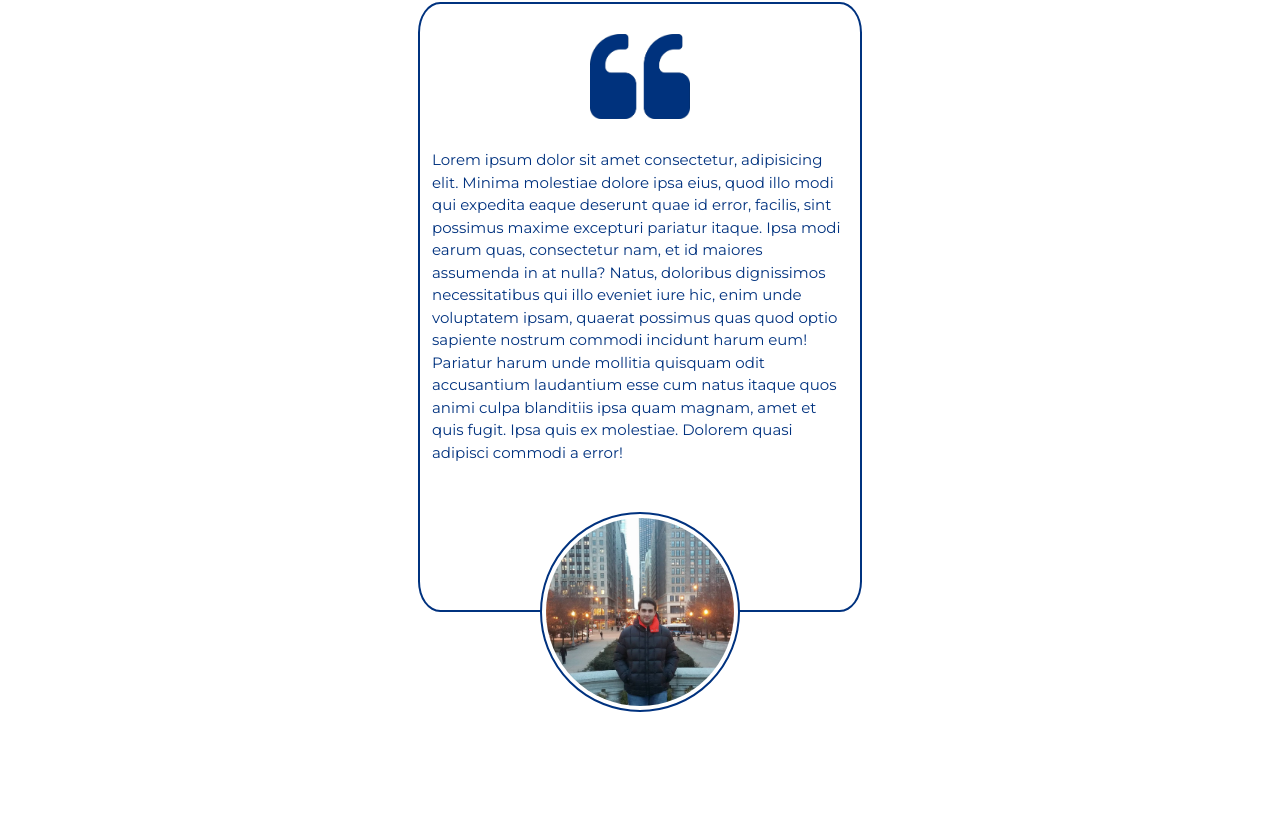
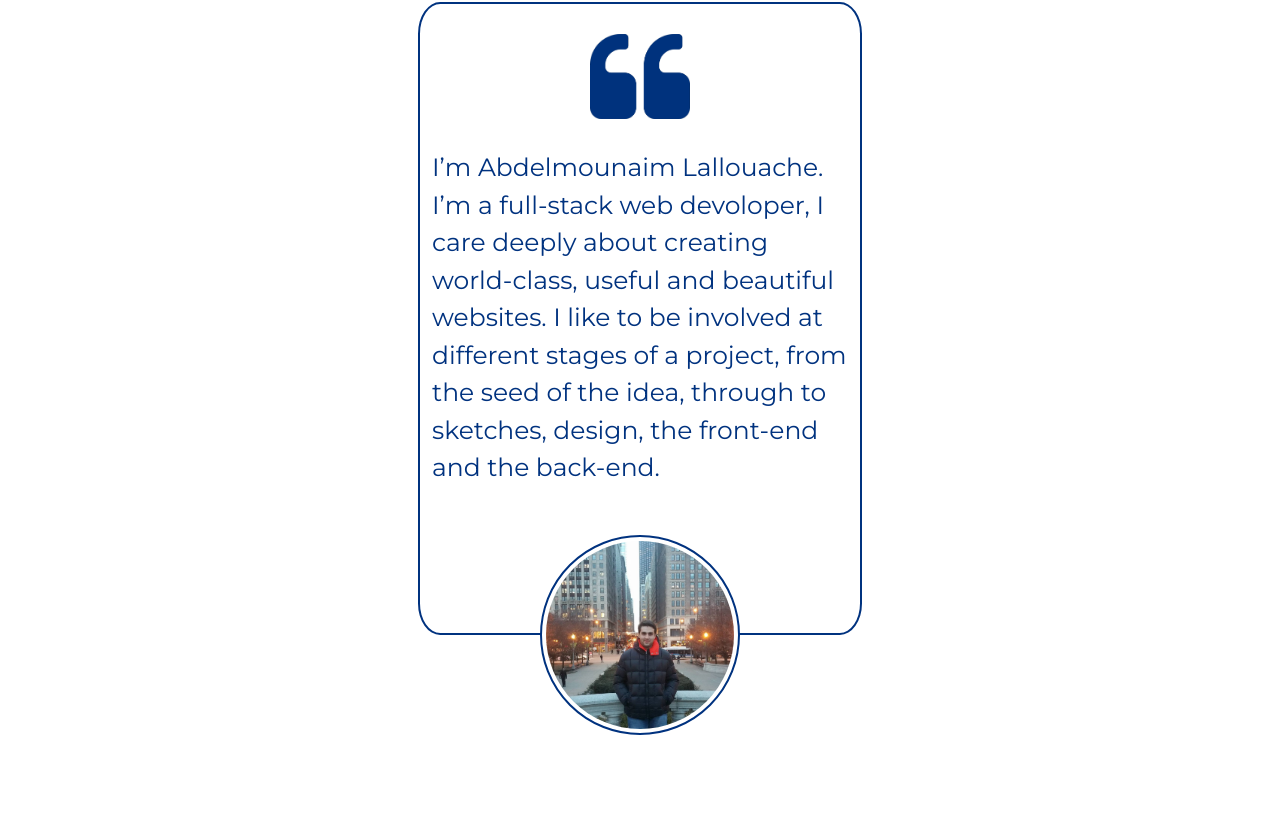
Before and after one commit to abdel-lall/portfolio-, a plain HTML site: page index.html in a window 1280 px wide. Shown: the part 828-1668 px from the top of the page. Drawn offline with nearby package versions, Linux system fonts and the light colour scheme.

Commit message:
page title

```diff
--- a/assets/css/style.css
+++ b/assets/css/style.css
@@ -79,7 +79,7 @@
 #aboutMe{
     font-family: 'Montserrat', sans-serif;
     color: #00327f;
-    font-size: 15px;
+    font-size: 25px;
 }
 #about{
     height: 100vh;
@@ -130,6 +130,7 @@
     background-image: url(../images/giphy.png);
     background-size: cover;
 }
+
 
 /* ---------------------------- */
 
--- a/index.html
+++ b/index.html
@@ -10,7 +10,7 @@
     <link href="https://fonts.googleapis.com/css?family=Montserrat&display=swap" rel="stylesheet">
     <link href="https://unpkg.com/aos@2.3.1/dist/aos.css" rel="stylesheet">
     <link rel="stylesheet" type="text/css" href="assets/css/style.css">
-    <title>Portfolio</title>
+    <title>Abdelmounaim Lallouache</title>
 </head>
 <body id="top">
     <div id="firstPage">
@@ -36,7 +36,7 @@
     <div class="container" id="about" >
         <div id="aboutDes" data-aos="fade-up" data-aos-duration="3000" >
             <img id="quotes" class="rounded mx-auto d-block" src="./assets/images/kisspng-quotation-mark-symbol-computer-icons-font-awesome-kartikeya-5ad5b3ac27a630.6011512015239546041624.png" alt="">
-            <p id="aboutMe">Lorem ipsum dolor sit amet consectetur, adipisicing elit. Minima molestiae dolore ipsa eius, quod illo modi qui expedita eaque deserunt quae id error, facilis, sint possimus maxime excepturi pariatur itaque. Ipsa modi earum quas, consectetur nam, et id maiores assumenda in at nulla? Natus, doloribus dignissimos necessitatibus qui illo eveniet iure hic, enim unde voluptatem ipsam, quaerat possimus quas quod optio sapiente nostrum commodi incidunt harum eum! Pariatur harum unde mollitia quisquam odit accusantium laudantium esse cum natus itaque quos animi culpa blanditiis ipsa quam magnam, amet et quis fugit. Ipsa quis ex molestiae. Dolorem quasi adipisci commodi a error!</p>
+            <p id="aboutMe">I’m Abdelmounaim Lallouache. I’m a full-stack web devoloper, I care deeply about creating world-class, useful and beautiful websites. I like to be involved at different stages of a project, from the seed of the idea, through to sketches, design, the front-end and the back-end.</p>
         </div>
         <img src="./assets/images/me.jpg" alt="me" class="img-thumbnail mx-auto d-block" data-aos="fade-up" data-aos-duration="3000" style="width:200px;height:200px;">
     </div>
```
Also changed, not shown: assets/images/thin-081_file_document_cv_curriculum_vitae-512.png (deleted).
